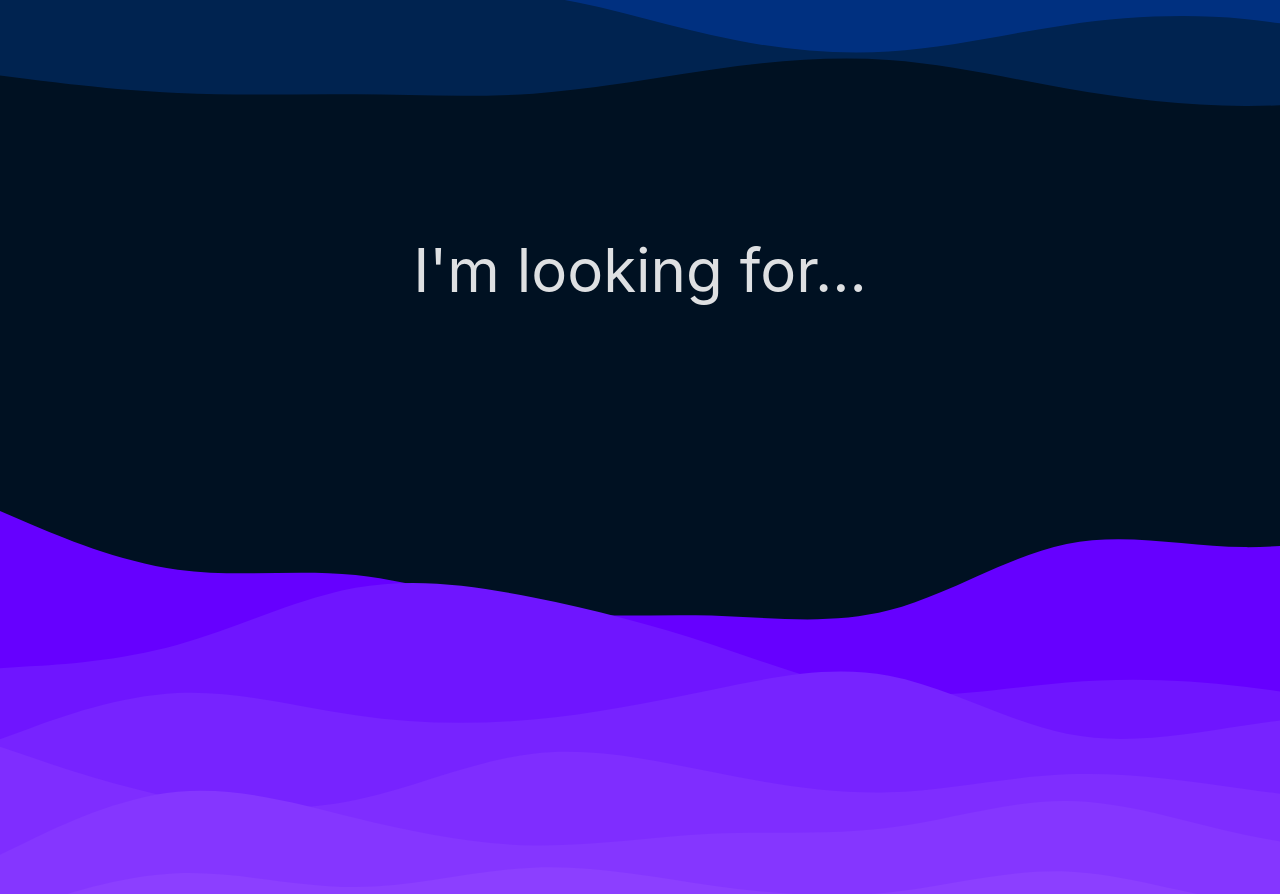
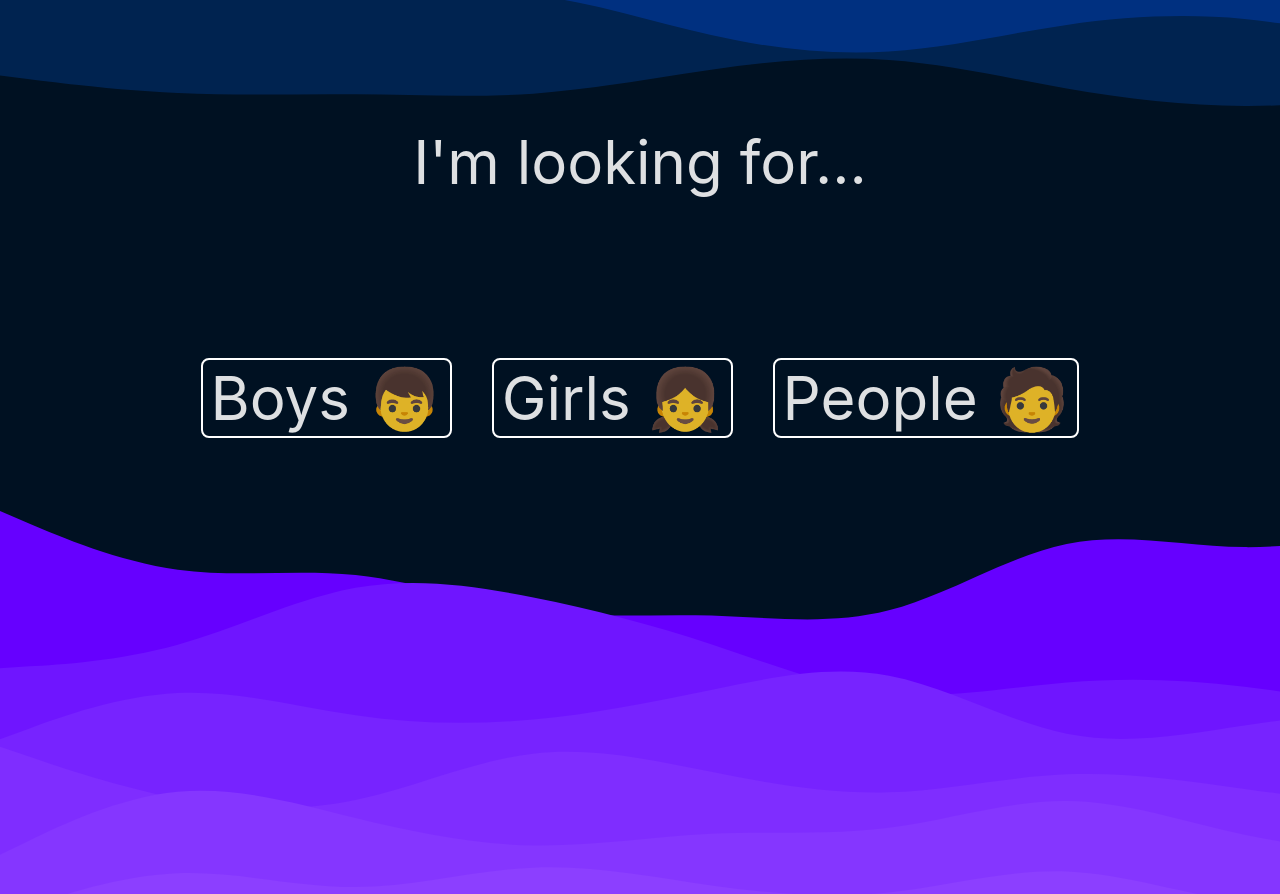
Before and after one commit to Hhorowitz734/DiscMeet, a React (Vite) app in the folder benacademy/: page / in a window 1280 px wide. Shown: the part 1440-2334 px from the top of the page. Built offline with nearby package versions, Linux system fonts and the light colour scheme.

Commit message:
added selector buttons for preference

```diff
--- /dev/null
+++ b/benacademy/src/components/selector.jsx
@@ -0,0 +1,19 @@
+
+
+export default function Selector ({preference, preferences, label, emoji, preferenceSelectionFunc}) {
+
+    let selectorInView = true;
+
+    console.log(preferences)
+
+    return (
+        <div
+          className={`mx-5 cursor-pointer border-2 border-white p-2 rounded-lg ${preferences.indexOf(preference) !== -1 ? 'bg-emerald-500 bg-opacity-40 hover:bg-opacity-20' : 'bg-emerald-500 bg-opacity-0 hover:bg-opacity-20'} transition-opacity duration-1000 ${selectorInView ? 'opacity-100' : 'opacity-0'}`}
+          onClick={() => preferenceSelectionFunc(preference)}
+        >
+          <h1 className="text-6xl">
+            {label} {emoji}
+          </h1>
+        </div>
+      );
+}
--- a/benacademy/src/pages/home.jsx
+++ b/benacademy/src/pages/home.jsx
@@ -4,8 +4,27 @@ import { BsChevronDown } from 'react-icons/bs'
 
 import Navbar from "../components/navbar";
 import GenderOption from "../components/button";
+import Selector from "../components/selector";
 
 function Home() {
+
+  //Preference selected object
+
+  const [preferencesChosen, setPreferencesChosen] = useState([]);
+
+  function preferenceClicked(preference) {
+    const index = preferencesChosen.indexOf(preference);
+    const updatedPreferences = [...preferencesChosen];
+
+    if (index !== -1) {
+      console.log(index, updatedPreferences[index]);
+      updatedPreferences.splice(index, 1);
+      setPreferencesChosen(updatedPreferences);
+    } else {
+      setPreferencesChosen([...updatedPreferences, preference]);
+    }
+  }
+
 
   //Gender selected object
   class Gender {
@@ -127,12 +146,18 @@ function Home() {
       </div>
 
       <div
-        className = "w-full h-screen flex justify-center" style={{
+        className = "w-full h-screen flex flex-col justify-center" style={{
         backgroundImage: `url(${pageThreeBg})`,
         backgroundSize: 'cover',
         backgroundRepeat: 'no-repeat',
       }} ref = {pageThreeHook}>
-        <h1 className={`text-6xl text-center mt-20 transition-opacity duration-500 `} >I'm looking for...</h1>
+        <h1 className={`text-6xl text-center mt-20 transition-opacity duration-500 `}
+        style={{ transform: 'translateY(-650%)' }}>I'm looking for...</h1>
+        <div className="flex mt-4 w-full items-center justify-center" style={{ transform: 'translateY(-300%)' }}>
+          <Selector preferences = {preferencesChosen} preference = 'Boys' label = 'Boys' emoji = '👦' preferenceSelectionFunc = {preferenceClicked} />
+          <Selector preferences = {preferencesChosen} preference = 'Girls' label = 'Girls' emoji = '👧' preferenceSelectionFunc = {preferenceClicked} />
+          <Selector preferences = {preferencesChosen} preference = 'People' label = 'People' emoji = '🧑' preferenceSelectionFunc = {preferenceClicked} />
+        </div>
 
       </div>
 
```
